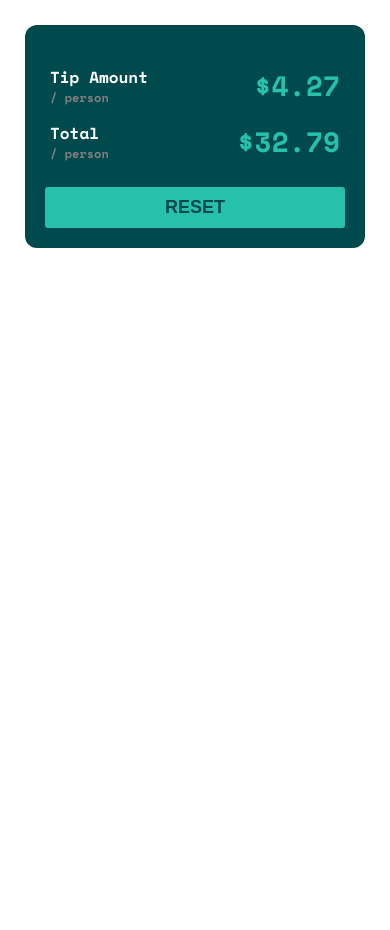
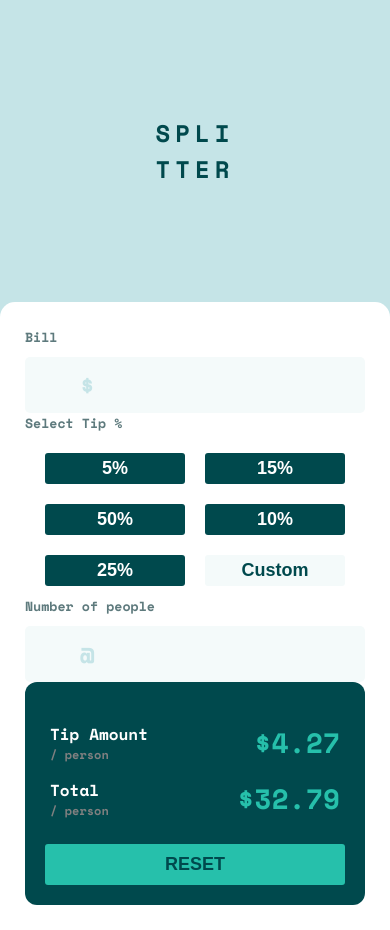
Before and after one commit to Amawers/tip-calculator-app-main, a plain HTML site: page index.html in a window 390 px wide. Before the commit the page ends 844 px from the top, so only its background shows below. Drawn offline with nearby package versions, Linux system fonts and the light colour scheme.

Commit message:
design mobile done

```diff
--- a/index.html
+++ b/index.html
@@ -10,8 +10,31 @@
   <title>Frontend Mentor | Tip calculator app</title>
 </head>
 <body>
+  <div class="main-header">
+    <h2>SPLI <br> TTER</h2>
+  </div>
   <div class="main-container">
     <div class="selection">
+      <h5 class="input-header">Bill</h5>
+      <div class="input-container">
+        <p>$</p>
+        <input type="text" class="input">
+      </div>
+      <h5 class="input-header">Select Tip %</h5>
+      <div class="tips">
+        <button class="tips-button">5%</button>
+        <button class="tips-button">15%</button>
+        <button class="tips-button">50%</button>
+        <button class="tips-button">10%</button>
+        <button class="tips-button">25%</button>
+        <button class="custom-button">Custom</button>
+      </div>
+
+      <h5 class="input-header">Number of people</h5>
+      <div class="input-container">
+        <p>@</p>
+        <input type="text" class="input">
+      </div>
     </div>
     <div class="total">
       <div class="tip-amount">
--- a/style.css
+++ b/style.css
@@ -7,9 +7,80 @@ body{
     margin: 0px;
     padding: 0px;
     font-family: 'Space Mono', monospace;
+    background-color: hsl(185, 41%, 84%);
+}
+.main-header{
+    color: hsl(183, 100%, 15%);
+    letter-spacing: 5px;
+    display: flex;
+    justify-content: center;
+    margin: 115px 0px 115px 0px;
 }
 .main-container{
     padding: 25px;
+    background-color: hsl(0, 0%, 100%);
+    border-top-left-radius: 15px;
+    border-top-right-radius: 15px;
+}
+.input-header{
+    color: hsl(186, 14%, 43%);
+    margin-bottom: 10px;
+}
+.input-container{
+    background-color: hsl(189, 41%, 97%);
+    display: flex;
+    justify-content: space-around;
+    padding: 10px;
+    text-align: right;
+    border-radius: 5px;
+    padding: 10px 55px 10px 55px;
+}
+.input-container>p{
+    color: hsl(185, 41%, 84%);
+    font-size: 24px;
+}
+.input-container>input{
+    width: 280px;
+    border: none;
+    background-color: transparent;
+    text-align: right;
+    font-size: 24px;
+    font-weight: bold;
+    color: hsl(183, 100%, 15%);
+
+}
+.input-container>input:focus{
+    outline: none;
+    color: hsl(183, 100%, 15%);
+}
+.tips{
+    display: flex;
+    align-items: center;
+    flex-direction: column;
+    flex-flow: wrap;
+    justify-content: center ;
+}
+.tips>.tips-button{
+    background-color: hsl(183, 100%, 15%);
+    color: white;
+    font-weight: bold;
+    border: none;
+    border-radius: 3px;
+    font-size: 18px;
+    width: 140px;
+    margin: 10px;
+    padding: 5px 20px 5px 20px
+}
+.tips>.custom-button{
+    background-color: hsl(189, 41%, 97%);
+    color: hsl(183, 100%, 15%);;
+    font-weight: bold;
+    border: none;
+    border-radius: 3px;
+    font-size: 18px;
+    width: 140px;
+    margin: 10px;
+    padding: 5px 20px 5px 20px
 }
 .total{
     background-color: hsl(183, 100%, 15%);
```
